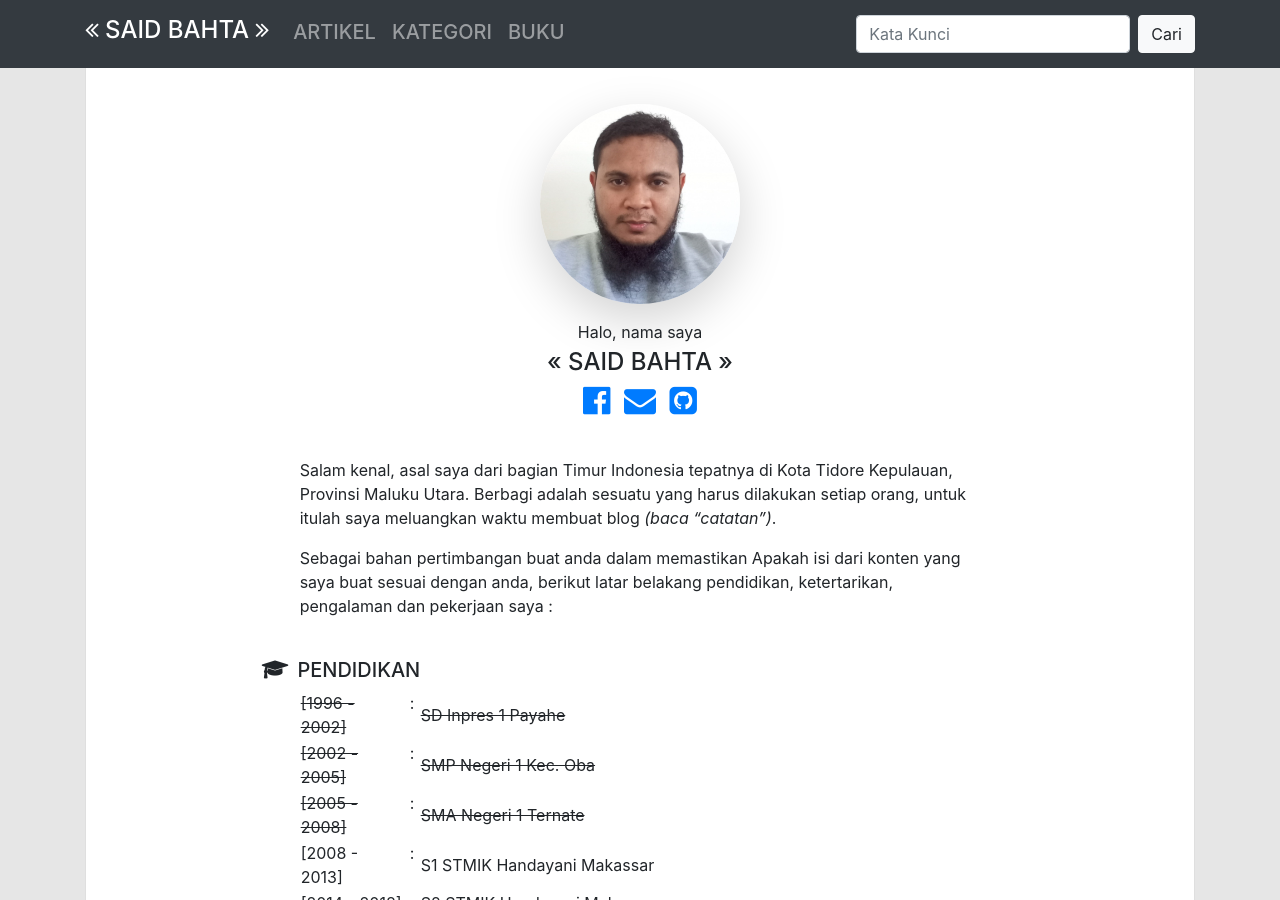
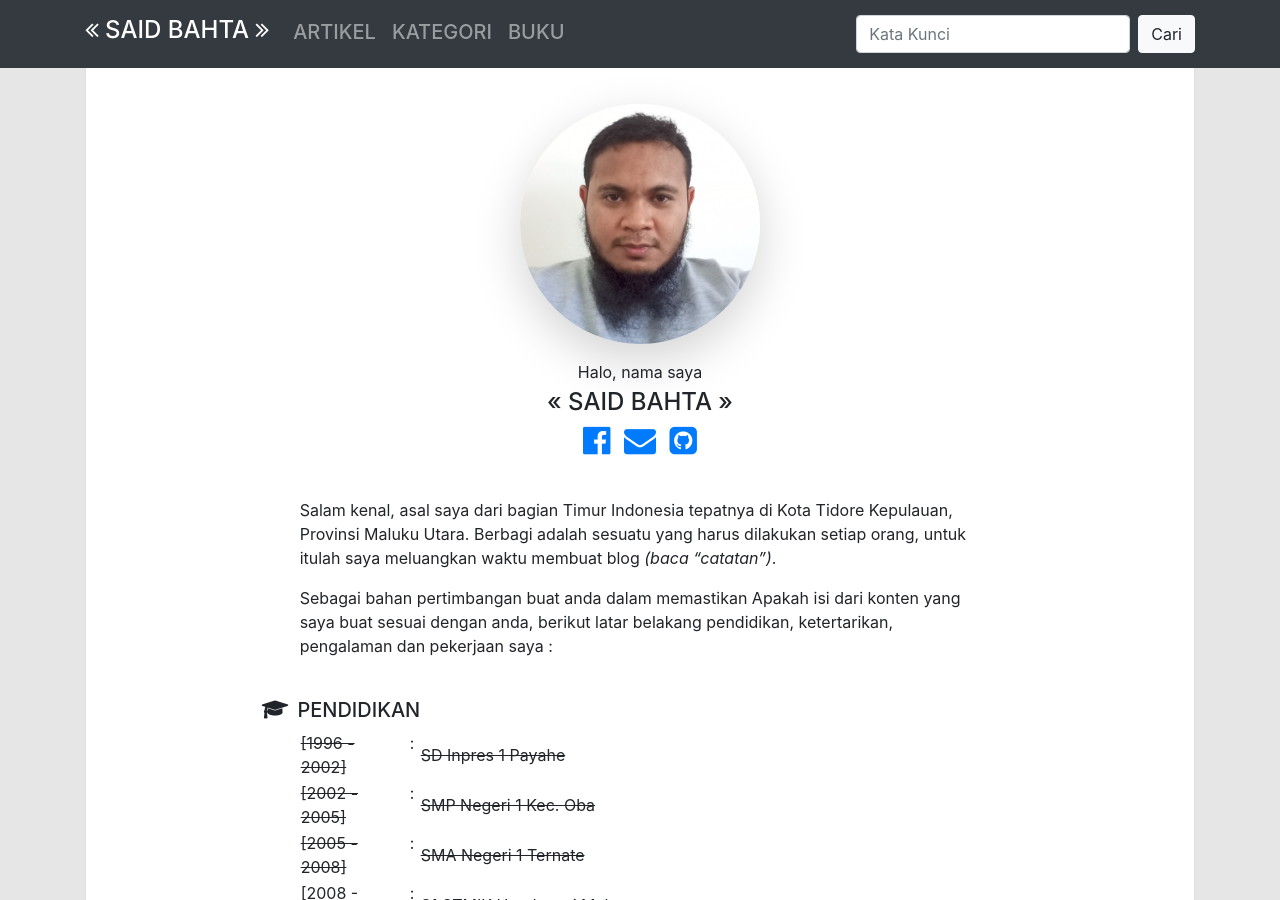
Before and after one commit to surtinaali/blog, a Jekyll site: the page built from about.markdown, in a window 1280 px wide and 900 px high. Built offline with Jekyll 4.4.1, drawn with Linux system fonts in a browser that asks for light colours.

Commit message:
update halaman about

```diff
--- a/about.markdown
+++ b/about.markdown
@@ -5,7 +5,7 @@ img_path: assets/img/bismillahirrahmanirrahim.svg
 date: 2018-07-17 02:15:00 +0900
 ---
 {:.text-center #profil}
-![Hallo, saya Said D. Bahta]({{ site.baseurl }}/assets/img/profil.jpg){:.rounded-circle .shadow-lg width="200rem"}
+![Hallo, saya Said D. Bahta]({{ site.baseurl }}/assets/img/profil.jpg){:.rounded-circle .shadow-lg width="240rem"}
 
 Halo, nama saya
 {:.text-center .m-1}
```
